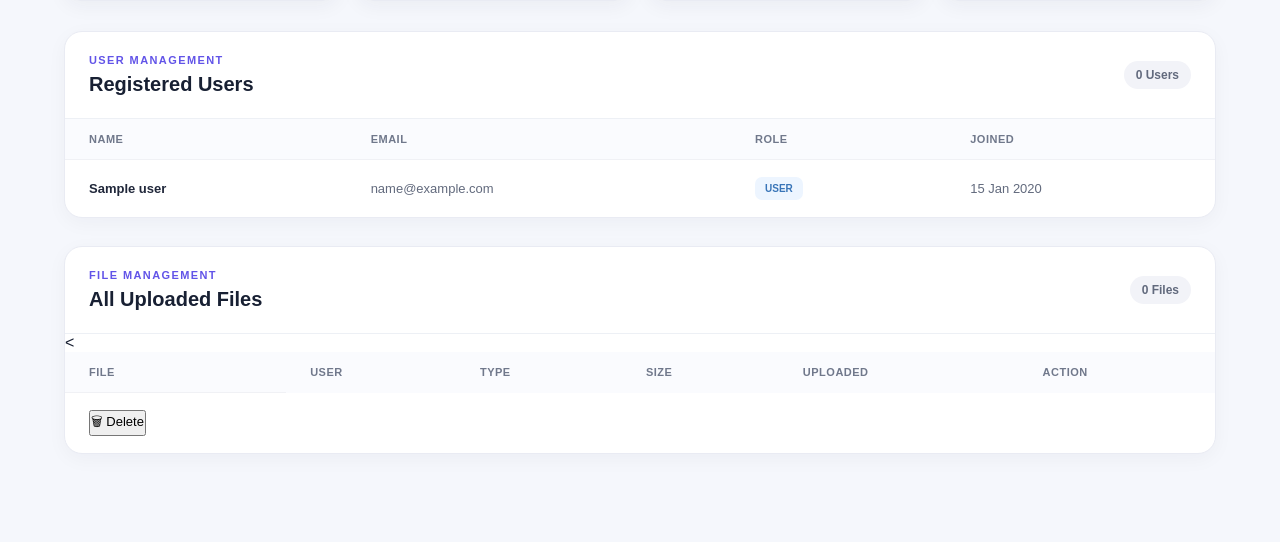
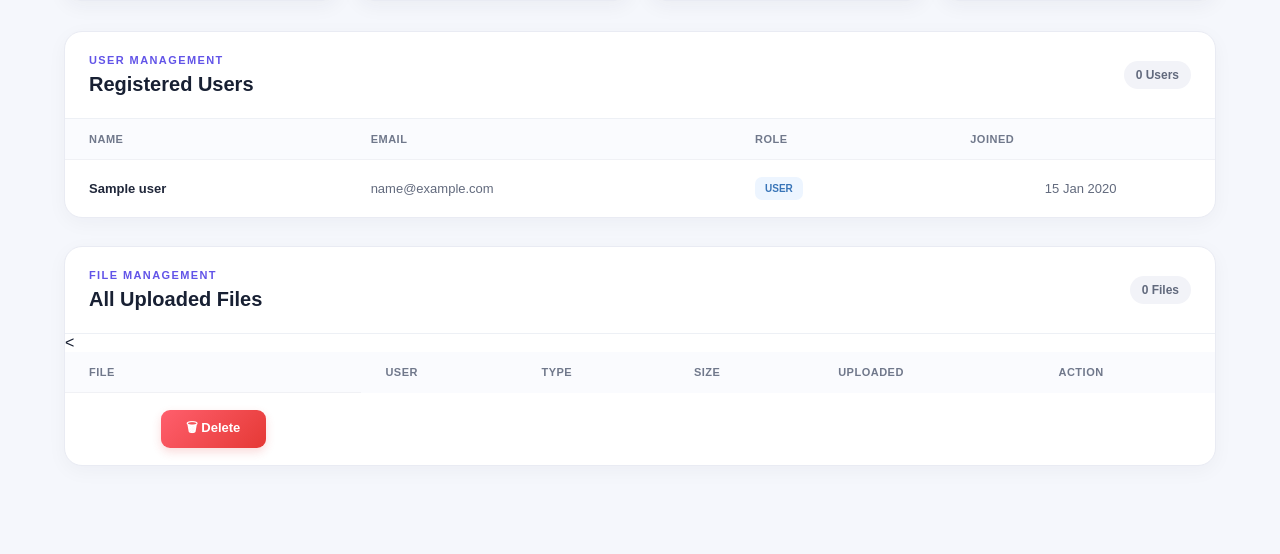
Before and after one commit to srushtikshirsagr/file-drop, a Flask app: page /admin in a window 1280 px wide. Shown: the part 321-875 px from the top of the page. Before the commit the page ends 785 px from the top, so only its background shows below. Run offline with Flask 3, Linux system fonts and the light colour scheme; the visitor is signed in with stand-in values (Sample User, id 1); a database or web service that is not in the repository returns one stand-in record (values such as "Sample title"); data that the repository does not hold is empty; some libraries are stand-ins or nearby versions.

Commit message:
Improve admin delete button UI

```diff
--- a/static/style.css
+++ b/static/style.css
@@ -1106,3 +1106,48 @@
         padding: 13px 16px;
     }
 }
+
+/* Admin Delete File Button */
+.admin-delete-btn {
+    display: inline-flex;
+    align-items: center;
+    justify-content: center;
+    gap: 6px;
+
+    min-width: 105px;
+    height: 38px;
+    padding: 0 16px;
+
+    border: none;
+    border-radius: 9px;
+
+    background: linear-gradient(135deg, #ff5f6d, #e53935);
+    color: #ffffff;
+
+    font-size: 13px;
+    font-weight: 700;
+
+    cursor: pointer;
+    transition: all 0.2s ease;
+
+    box-shadow: 0 4px 10px rgba(229, 57, 53, 0.18);
+}
+
+.admin-delete-btn:hover {
+    transform: translateY(-1px);
+    background: linear-gradient(135deg, #ff4757, #d32f2f);
+    box-shadow: 0 7px 16px rgba(229, 57, 53, 0.28);
+}
+
+.admin-delete-btn:active {
+    transform: translateY(0);
+}
+
+.admin-table td:last-child {
+    text-align: center;
+    white-space: nowrap;
+}
+
+.admin-table td:last-child form {
+    margin: 0;
+}
```
